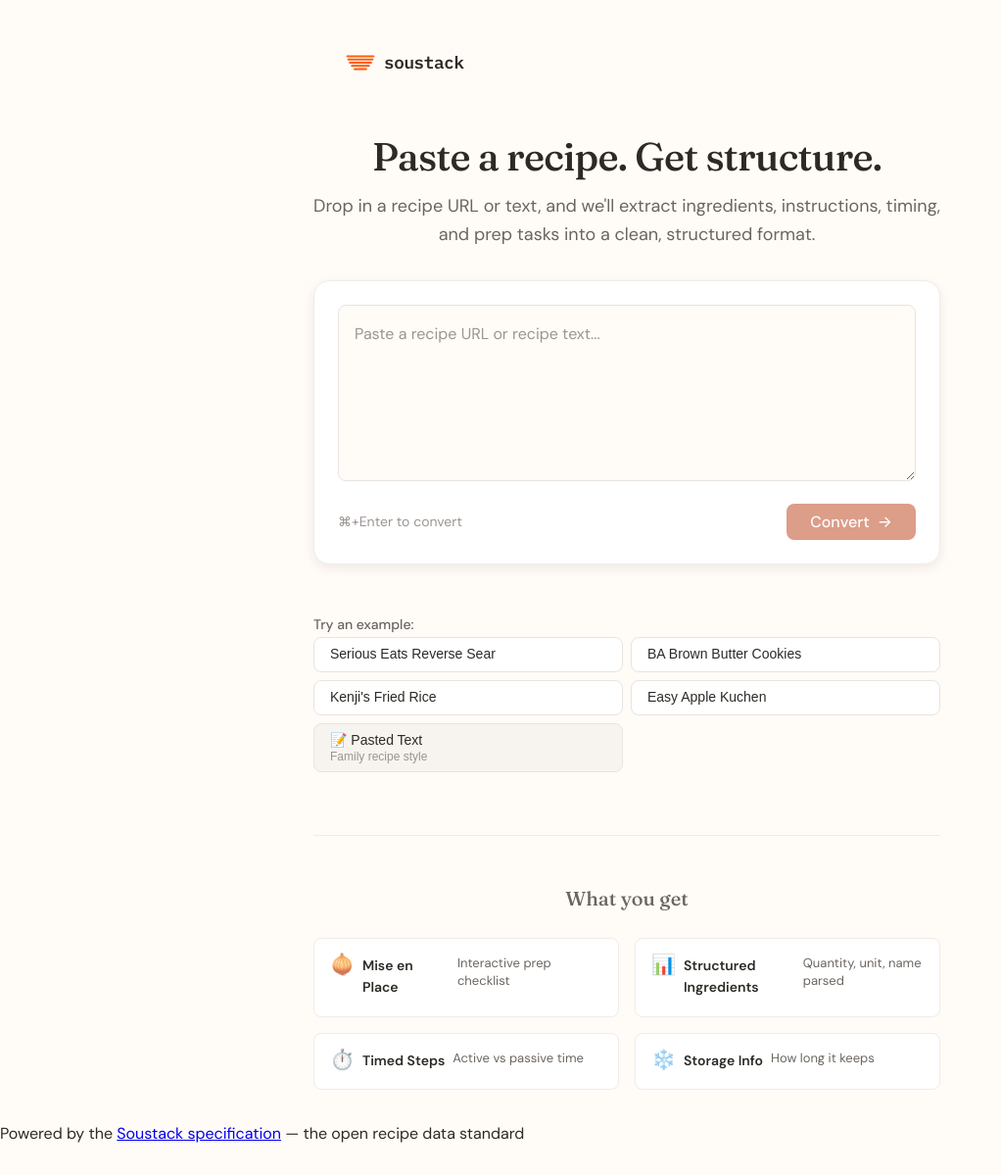
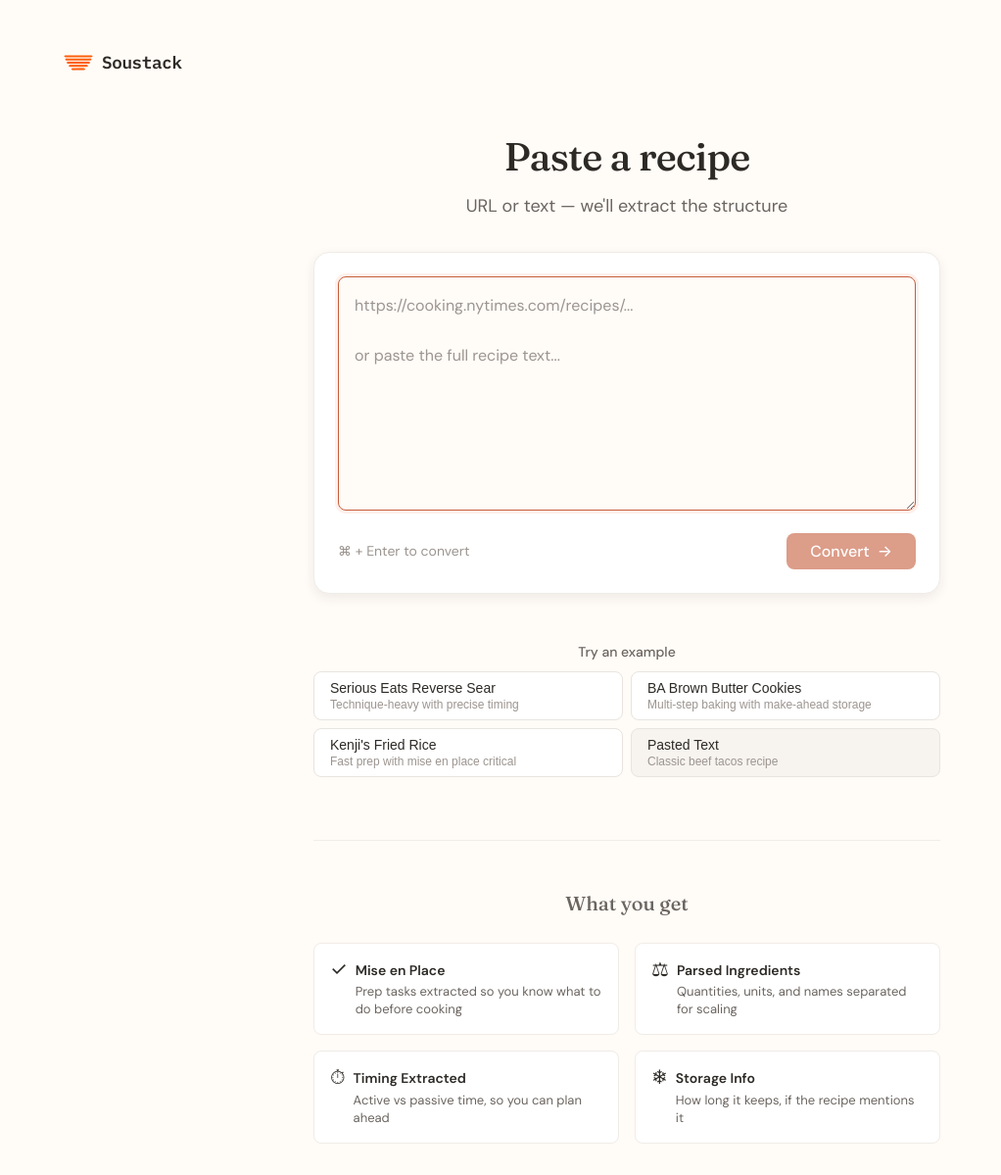
Before and after one commit to RichardHerold/soustack-demo, a Next.js app: page / in a window 1280 px wide. Shown: the whole page at 98% size, without its empty margins (0-1022 px from the left). Before the commit the page ends 1170 px from the top, so only its background shows below. Built offline with nearby package versions, Linux system fonts and the light colour scheme.

Commit message:
Refactor page layout and enhance user experience by updating input and result views, improving error handling, and optimizing the copy JSON functionality. Adjusted component structure for better readability and maintainability, including logo header updates and example recipe display enhancements.

```diff
--- a/src/app/page.tsx
+++ b/src/app/page.tsx
@@ -12,8 +12,8 @@ export default function Home() {
   const [recipe, setRecipe] = useState<SoustackLiteRecipe | null>(null);
   const [loading, setLoading] = useState(false);
   const [error, setError] = useState<string | null>(null);
+  const [copied, setCopied] = useState(false);
   const [showJson, setShowJson] = useState(false);
-  const [copied, setCopied] = useState(false);
 
   const handleConvert = async (text?: string) => {
     const textToConvert = text || input;
@@ -36,6 +36,7 @@ export default function Home() {
 
       const data = await response.json();
       setRecipe(data.recipe);
+      setInput(textToConvert);
     } catch (err) {
       setError(err instanceof Error ? err.message : 'Something went wrong');
     } finally {
@@ -46,6 +47,7 @@ export default function Home() {
   const handleExample = (type: 'url' | 'text', value?: string) => {
     if (type === 'text') {
       setInput(EXAMPLE_TEXT);
+      handleConvert(EXAMPLE_TEXT);
     } else if (value) {
       setInput(value);
       handleConvert(value);
@@ -56,15 +58,27 @@ export default function Home() {
     setRecipe(null);
     setInput('');
     setError(null);
+    setCopied(false);
     setShowJson(false);
-    setCopied(false);
   };
 
   const handleCopyJson = async () => {
     if (!recipe) return;
+
+    try {
       await navigator.clipboard.writeText(JSON.stringify(recipe, null, 2));
       setCopied(true);
       setTimeout(() => setCopied(false), 2000);
+    } catch {
+      const textarea = document.createElement('textarea');
+      textarea.value = JSON.stringify(recipe, null, 2);
+      document.body.appendChild(textarea);
+      textarea.select();
+      document.execCommand('copy');
+      document.body.removeChild(textarea);
+      setCopied(true);
+      setTimeout(() => setCopied(false), 2000);
+    }
   };
 
   const handleKeyDown = (e: React.KeyboardEvent) => {
@@ -75,142 +89,143 @@ export default function Home() {
 
   // Result view
   if (recipe) {
-    const displayRecipe = normalizeToDisplay(recipe);
+    const display = normalizeToDisplay(recipe);
+
     return (
-      <main>
       <div className="result-view">
+        <div className="logo-header">
+          <Image src="/logo.png" alt="Soustack" width={32} height={32} className="logo-image" />
+          <span className="logo-text">Soustack</span>
+        </div>
         <div className="result-container">
           <div className="result-actions">
-              <button className="btn-back" onClick={handleReset}>
-                <span className="arrow">←</span> New Recipe
+            <button onClick={handleReset} className="btn-back">
+              <span className="arrow">←</span>
+              Try another
             </button>
 
             <div className="result-actions-right">
               {/* View toggle */}
               <div className="view-toggle">
                 <button
+                  onClick={() => setShowJson(false)}
                   className={`view-toggle-btn ${!showJson ? 'view-toggle-btn--active' : ''}`}
-                    onClick={() => setShowJson(false)}
                 >
                   Recipe
                 </button>
                 <button
+                  onClick={() => setShowJson(true)}
                   className={`view-toggle-btn ${showJson ? 'view-toggle-btn--active' : ''}`}
-                    onClick={() => setShowJson(true)}
                 >
                   JSON
                 </button>
               </div>
 
               <button
+                onClick={handleCopyJson}
                 className={`btn-copy ${copied ? 'copied' : ''}`}
-                  onClick={handleCopyJson}
               >
-                  {copied ? '✓ Copied' : 'Copy JSON'}
-                </button>
-              </div>
-            </div>
-
-            <RecipeCard
-              recipe={displayRecipe}
-              showJson={showJson}
-              rawRecipe={recipe}
-            />
-          </div>
-        </div>
-
-        {/* Footer with spec link */}
-        <footer className="site-footer">
-          <p>
-            Powered by the{' '}
-            <a href="https://soustack.org" target="_blank" rel="noopener noreferrer">
-              Soustack specification
-            </a>
-            {' '}— the open recipe data standard
-          </p>
-        </footer>
-      </main>
-    );
-  }
-
-  // Input view
-  return (
-    <main>
-      <div className="input-view">
-        <div className="input-container">
-          {/* Logo */}
-          <div className="logo-header">
-            <Image
-              src="/logo.png"
-              alt="Soustack"
-              width={48}
-              height={48}
-              className="logo-image"
-            />
-            <span className="logo-text">soustack</span>
-          </div>
-
-          {/* Header */}
-          <div className="input-header">
-            <h1>Paste a recipe. Get structure.</h1>
-            <p>
-              Drop in a recipe URL or text, and we&apos;ll extract ingredients,
-              instructions, timing, and prep tasks into a clean, structured format.
-            </p>
-          </div>
-
-          {/* Input card */}
-          <div className="input-card">
-            <textarea
-              className="input-textarea"
-              placeholder="Paste a recipe URL or recipe text..."
-              value={input}
-              onChange={(e) => setInput(e.target.value)}
-              onKeyDown={handleKeyDown}
-              disabled={loading}
-            />
-            <div className="input-footer">
-              <span className="input-hint">⌘+Enter to convert</span>
-              <button
-                className="btn-convert"
-                onClick={() => handleConvert()}
-                disabled={loading || !input.trim()}
-              >
-                {loading ? (
-                  <span className="loading-spinner" />
+                {copied ? (
+                  <>
+                    <svg width="16" height="16" viewBox="0 0 24 24" fill="none" stroke="currentColor" strokeWidth="2">
+                      <polyline points="20 6 9 17 4 12" />
+                    </svg>
+                    Copied!
+                  </>
                 ) : (
                   <>
-                    Convert <span className="arrow">→</span>
+                    <svg width="16" height="16" viewBox="0 0 24 24" fill="none" stroke="currentColor" strokeWidth="2">
+                      <rect x="9" y="9" width="13" height="13" rx="2" ry="2" />
+                      <path d="M5 15H4a2 2 0 0 1-2-2V4a2 2 0 0 1 2-2h9a2 2 0 0 1 2 2v1" />
+                    </svg>
+                    Copy JSON
                   </>
                 )}
               </button>
             </div>
           </div>
 
-          {error && <p className="error-message">{error}</p>}
+          <RecipeCard recipe={display} showJson={showJson} rawRecipe={recipe} />
+        </div>
+      </div>
+    );
+  }
+
+  // Input view
+  return (
+    <div className="input-view">
+      <div className="logo-header">
+        <Image src="/logo.png" alt="Soustack" width={32} height={32} className="logo-image" />
+        <span className="logo-text">Soustack</span>
+      </div>
+      <div className="input-container">
+        <header className="input-header">
+          <h1>Paste a recipe</h1>
+          <p>URL or text — we&apos;ll extract the structure</p>
+        </header>
+
+        <div className="input-card">
+          <textarea
+            className="input-textarea"
+            value={input}
+            onChange={(e) => setInput(e.target.value)}
+            onKeyDown={handleKeyDown}
+            placeholder="https://cooking.nytimes.com/recipes/...
+
+or paste the full recipe text..."
+            rows={8}
+            autoFocus
+            disabled={loading}
+          />
+
+          {error && (
+            <div className="error-message">{error}</div>
+          )}
+
+          <div className="input-footer">
+            <span className="input-hint">⌘ + Enter to convert</span>
+            <button
+              onClick={() => handleConvert()}
+              disabled={loading || !input.trim()}
+              className="btn-convert"
+            >
+              {loading ? (
+                <>
+                  <span className="loading-spinner" />
+                  Converting...
+                </>
+              ) : (
+                <>
+                  Convert
+                  <span className="arrow">→</span>
+                </>
+              )}
+            </button>
+          </div>
+        </div>
 
         {/* Examples section */}
         <div className="examples-section">
-            <span className="examples-label">Try an example:</span>
+          <p className="examples-label">Try an example</p>
           <div className="examples-grid">
-              {EXAMPLE_RECIPES.map((example) => (
+            {EXAMPLE_RECIPES.slice(0, 3).map((example) => (
               <button
-                  key={example.url}
+                key={example.id}
+                onClick={() => handleExample('url', example.url)}
                 className="example-card"
-                  onClick={() => handleExample('url', example.url)}
                 disabled={loading}
               >
                 <span className="example-label">{example.label}</span>
-                  <span className="example-desc">{example.source}</span>
+                <span className="example-desc">{example.description}</span>
               </button>
             ))}
             <button
+              onClick={() => handleExample('text')}
               className="example-card example-card--text"
-                onClick={() => handleExample('text')}
               disabled={loading}
             >
-                <span className="example-label">📝 Pasted Text</span>
-                <span className="example-desc">Family recipe style</span>
+              <span className="example-label">Pasted Text</span>
+              <span className="example-desc">Classic beef tacos recipe</span>
             </button>
           </div>
         </div>
@@ -220,40 +235,36 @@ export default function Home() {
           <h2>What you get</h2>
           <div className="features-grid">
             <div className="feature-item">
-                <span className="feature-icon">🧅</span>
+              <span className="feature-icon">✓</span>
+              <div>
                 <strong>Mise en Place</strong>
-                <p>Interactive prep checklist</p>
+                <p>Prep tasks extracted so you know what to do before cooking</p>
+              </div>
             </div>
             <div className="feature-item">
-                <span className="feature-icon">📊</span>
-                <strong>Structured Ingredients</strong>
-                <p>Quantity, unit, name parsed</p>
+              <span className="feature-icon">⚖</span>
+              <div>
+                <strong>Parsed Ingredients</strong>
+                <p>Quantities, units, and names separated for scaling</p>
+              </div>
             </div>
             <div className="feature-item">
-                <span className="feature-icon">⏱️</span>
-                <strong>Timed Steps</strong>
-                <p>Active vs passive time</p>
+              <span className="feature-icon">⏱</span>
+              <div>
+                <strong>Timing Extracted</strong>
+                <p>Active vs passive time, so you can plan ahead</p>
+              </div>
             </div>
             <div className="feature-item">
-                <span className="feature-icon">❄️</span>
+              <span className="feature-icon">❄</span>
+              <div>
                 <strong>Storage Info</strong>
-                <p>How long it keeps</p>
+                <p>How long it keeps, if the recipe mentions it</p>
               </div>
             </div>
           </div>
         </div>
       </div>
-
-      {/* Footer with spec link */}
-      <footer className="site-footer">
-        <p>
-          Powered by the{' '}
-          <a href="https://soustack.org" target="_blank" rel="noopener noreferrer">
-            Soustack specification
-          </a>
-          {' '}— the open recipe data standard
-        </p>
-      </footer>
-    </main>
+    </div>
   );
 }
```
Lines whose indentation alone changed are shown as unchanged.
